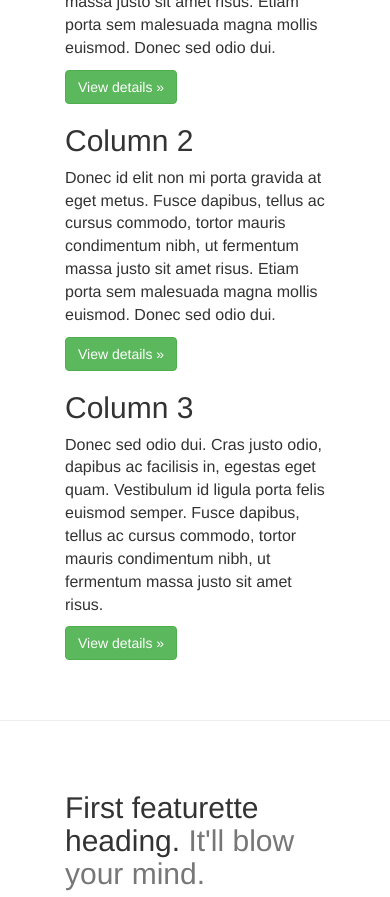
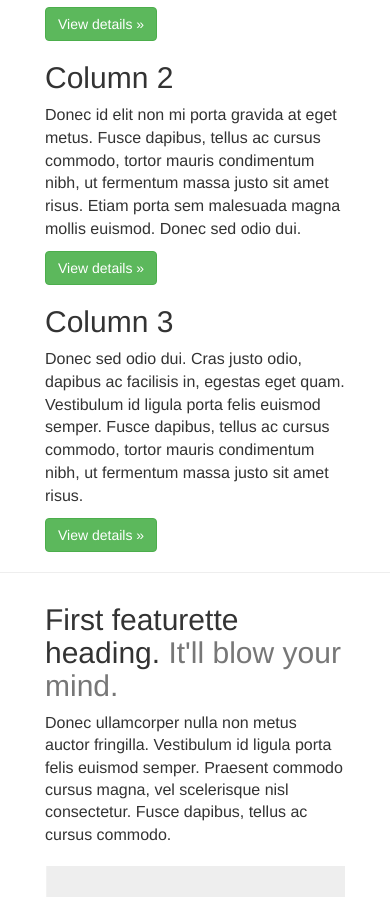
Before and after one commit to urbanoluna/project1, a plain HTML site: page index.html in a window 390 px wide. Shown: the part 659-1556 px from the top of the page. Drawn offline with Linux system fonts and the light colour scheme.

Commit message:
Reduce padding for screens less than 768px

```diff
--- a/css/main.css
+++ b/css/main.css
@@ -9,3 +9,11 @@
 .row1, .row2 {
     padding: 50px;
 }
+
+@media (max-width: 768px){
+
+    .row1, .row2 {
+        padding: 10px 30px;
+    }
+
+}
```
